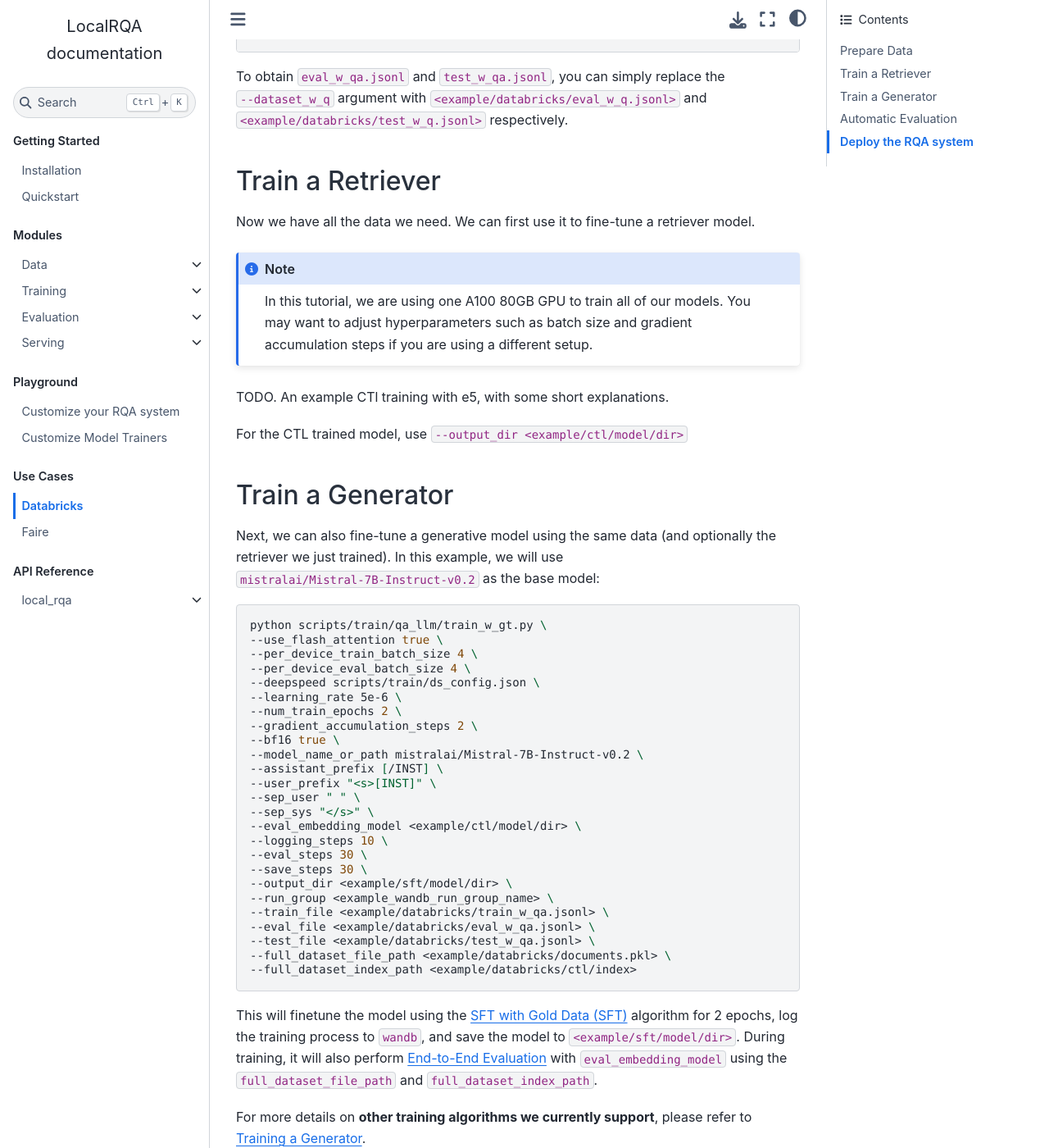
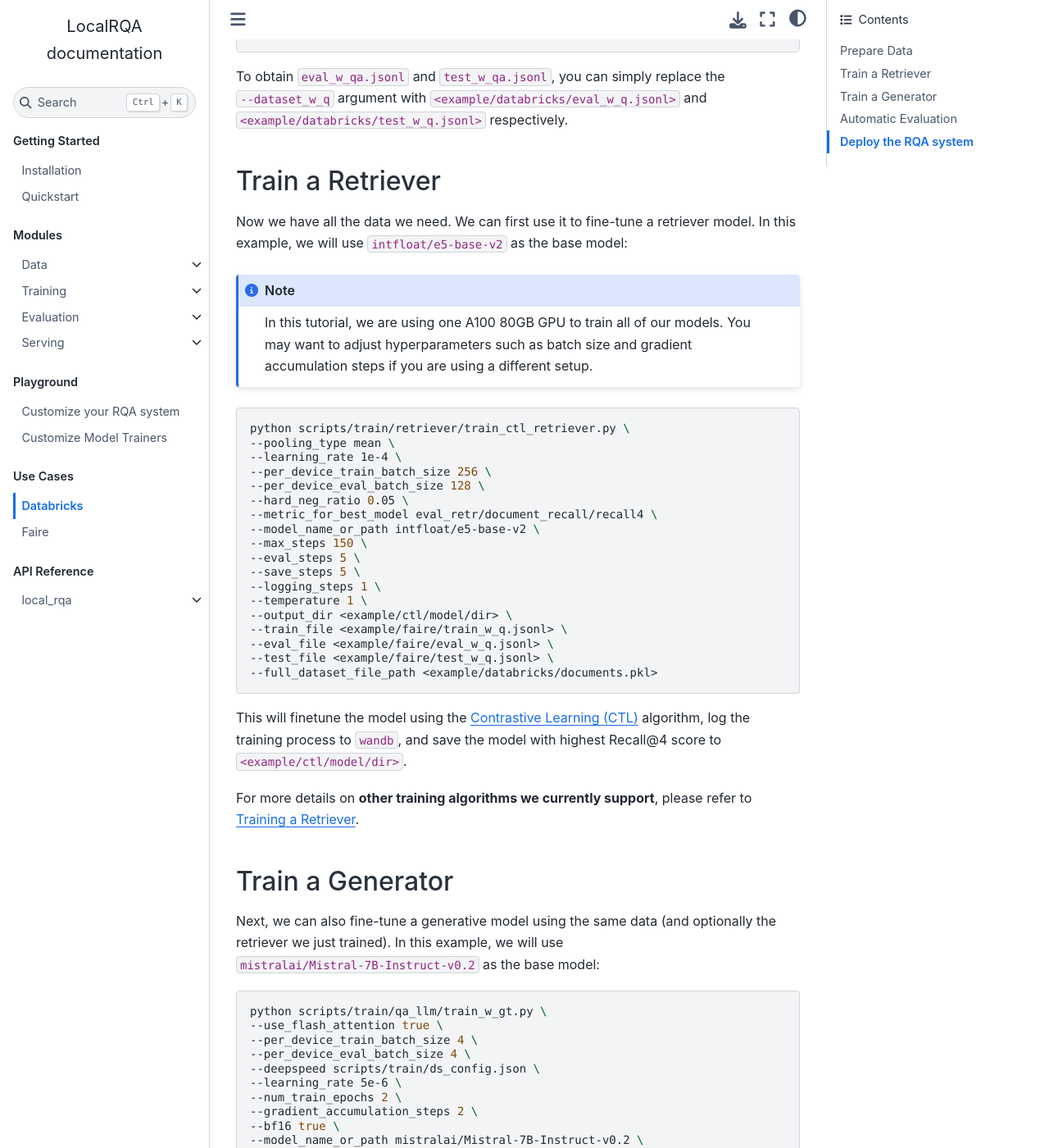
Before and after one commit to jasonyux/LocalRQA, a Sphinx documentation site: the page built from docs/usecases/databricks.rst, in a window 1280 px wide and 1400 px high, scrolled down 4827 px. Shown: the whole window at 82% size. Built offline with Sphinx 7.4.7 and the Sphinx Book theme 1.1.4, drawn with Linux system fonts in a browser that asks for light colours; some of the changed text lies outside the part shown.

Commit message:
update usecase

```diff
--- a/docs/usecases/databricks.rst
+++ b/docs/usecases/databricks.rst
@@ -235,16 +235,39 @@ To obtain ``eval_w_qa.jsonl`` and ``test_w_qa.jsonl``, you can simply replace th
 Train a Retriever
 ------------------
 
-Now we have all the data we need. We can first use it to fine-tune a retriever model.
+Now we have all the data we need. We can first use it to fine-tune a retriever model. In this example, we will use ``intfloat/e5-base-v2`` as the base model:
+
 
 .. note::
 
     In this tutorial, we are using one A100 80GB GPU to train all of our models. You may want to adjust hyperparameters such as batch size and gradient accumulation steps if you are using a different setup.
 
 
-TODO. An example CTl training with e5, with some short explanations.
+.. code-block:: bash
 
-For the CTL trained model, use ``--output_dir <example/ctl/model/dir>``
+    python scripts/train/retriever/train_ctl_retriever.py \
+    --pooling_type mean \
+    --learning_rate 1e-4 \
+    --per_device_train_batch_size 256 \
+    --per_device_eval_batch_size 128 \
+    --hard_neg_ratio 0.05 \
+    --metric_for_best_model eval_retr/document_recall/recall4 \
+    --model_name_or_path intfloat/e5-base-v2 \
+    --max_steps 150 \
+    --eval_steps 5 \
+    --save_steps 5 \
+    --logging_steps 1 \
+    --temperature 1 \
+    --output_dir <example/ctl/model/dir> \
+    --train_file <example/faire/train_w_q.jsonl> \
+    --eval_file <example/faire/eval_w_q.jsonl> \
+    --test_file <example/faire/test_w_q.jsonl> \
+    --full_dataset_file_path <example/databricks/documents.pkl>
+
+This will finetune the model using the :ref:`training-ret-ctl` algorithm, log the training process to ``wandb``, and save the model with highest Recall@4 score to ``<example/ctl/model/dir>``.
+
+
+For more details on **other training algorithms we currently support**, please refer to :ref:`training-ret`.
 
 
 Train a Generator
@@ -296,7 +319,16 @@ By default, our training scripts will perform automatic evaluation during traini
 
 To evaluate your retriever, for instance ``<example/ctl/model/dir>``:
 
-TODO: command here
+.. code-block:: bash
+
+    python scripts/test/test_retriever.py \
+    --embedding_model_name_or_path <example/ctl/model/dir/checkpoint-xxx> \
+    --document_path <example/databricks/documents.pkl>\
+    --index_path <example/databricks/ctl/index> \
+    --eval_data_path <example/databricks/test_w_q.jsonl> \
+    --output_dir <example/retriever>
+
+By default, this will evaluate ``embedding_model_name_or_path`` model's Recall@1, Recall@4 and runtime latency metrics using test data in ``<example/databricks/test_w_q.jsonl>``. The result will be saved as ``<example/retriever/test-predictions.jsonl>``. To enble **nDCG** metric, set *retr_ndcg = True* in setting ``EvaluatorConfig``.
 
 
 To evaluate the generator, for instance ``<example/sft/model/dir>``:
```
Also changed, not shown: docs/usecases/faire.rst (+17 -4 lines).
